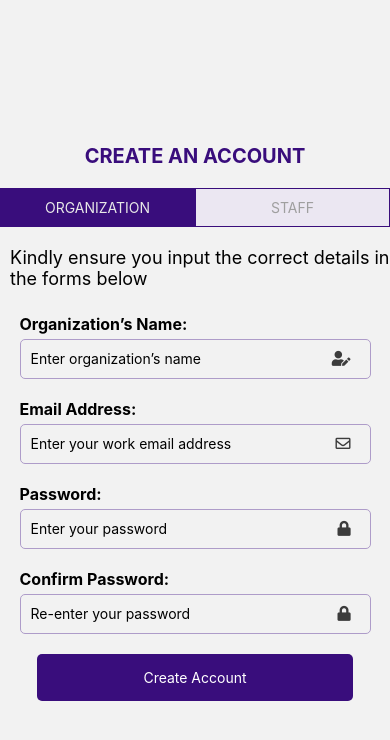
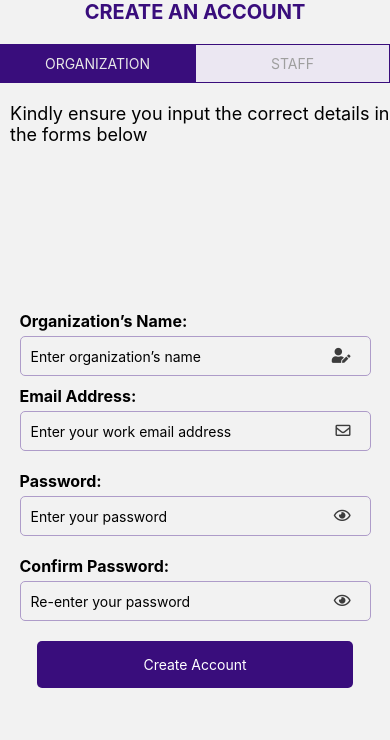
Before and after one commit to jeebulla/RN-Project, a React Native app: screen /SignUp in a window 390 px wide. Shown: the top 740 px of the page. Built offline with nearby package versions, Linux system fonts and the light colour scheme.

Commit message:
sigIn Corrections

```diff
--- /dev/null
+++ b/Screens/LogOut.jsx
@@ -0,0 +1,78 @@
+import React, { useEffect, useState } from "react";
+import { View, Text, StyleSheet, ActivityIndicator, TouchableOpacity } from "react-native";
+
+const LogOut = ({ navigation }) => {
+  const [loading, setLoading] = useState(true);
+
+  useEffect(() => {
+    // Simulating some asynchronous logout logic
+    const logoutAsync = async () => {
+      // You can perform actual logout logic here
+      // For now, let's simulate a delay using setTimeout
+      setTimeout(() => {
+        setLoading(false);
+        // After the logout logic, navigate back to the sign-in screen
+        navigation.navigate("SignIn");
+      }, 2000); // Simulating a 2-second delay
+    };
+
+    logoutAsync();
+  }, [navigation]);
+
+  const handleReturnToSignIn = () => {
+    console.log("Returning to Sign In");
+    navigation.navigate("SignIn");
+  };
+
+  return (
+    <View style={styles.container}>
+      <View style={styles.contentContainer}>
+        {loading ? (
+          // Show a loading spinner while logging out
+          <ActivityIndicator size="large" color="#390D7C" />
+        ) : (
+          // Show a message or any other UI elements after the logout is complete
+          <>
+            <Text style={styles.text}>Logout successful!</Text>
+            {/* You can add more UI elements as needed */}
+
+            <TouchableOpacity style={styles.returnButton} onPress={handleReturnToSignIn}>
+              <Text style={styles.returnButtonText}>Return to Sign In</Text>
+            </TouchableOpacity>
+          </>
+        )}
+      </View>
+    </View>
+  );
+};
+
+const styles = StyleSheet.create({
+  container: {
+    flex: 1,
+    backgroundColor: "#fff", // Set the background color to white
+  },
+  contentContainer: {
+    flex: 1,
+    justifyContent: "center",
+    alignItems: "center",
+  },
+  text: {
+    fontSize: 24,
+    fontWeight: "bold",
+    color: "#8c73b3",
+    marginBottom: 20,
+  },
+  returnButton: {
+    backgroundColor: "#390D7C",
+    padding: 15,
+    borderRadius: 8,
+    marginTop: 20,
+  },
+  returnButtonText: {
+    color: "#fff",
+    textAlign: "center",
+    fontWeight: "bold",
+  },
+});
+
+export default LogOut;
--- a/Screens/Settings.jsx
+++ b/Screens/Settings.jsx
@@ -11,17 +11,17 @@ import Card from "../components/Card";
 import SettingsButton from "../components/SettingsButton";
 import { Ionicons } from "@expo/vector-icons";
 import { SafeAreaView } from "react-native-safe-area-context";
-import ChangePassword from './ChangePassword'
-import { useNavigation } from '@react-navigation/native';
+import ChangePassword from "./ChangePassword";
+import { useNavigation } from "@react-navigation/native";
+import LogOut from "./LogOut";
+import { useTheme } from "../ThemeContext";
+
 // import { createStackNavigator } from '@react-navigation/stack';
-
-
-
 
 // const Stack = createStackNavigator();
 
-
-{/*
+{
+  /*
 const Item = ({ item, index, navigation }) => {
   return (
     <TouchableOpacity
@@ -47,8 +47,8 @@ const Item = ({ item, index, navigation }) => {
     </TouchableOpacity>
   );
 };
-*/}
-
+*/
+}
 
 const { height, width } = Dimensions.get("window");
 export default function Settings() {
@@ -57,6 +57,14 @@ export default function Settings() {
   const navigateToScreen = (screenName) => {
     navigation.navigate(screenName);
   };
+
+  const { isDarkTheme, toggleTheme } = useTheme();
+
+  // Update styles based on the theme
+  const containerStyles = [
+    styles.container,
+    isDarkTheme && styles.darkContainer,
+  ];
 
   const image = require("../assets/images/profile.png");
   return (
@@ -81,25 +89,39 @@ export default function Settings() {
         <Card title="Lunches Rewarded" number="10" backgroundColor="#F2C950" />
       </View>
 
-
-
       <View>
-      <TouchableOpacity style={styles.button}
-      onPress={() => navigateToScreen('Screen1')}>
+        <TouchableOpacity
+          style={styles.button}
+          onPress={() => navigateToScreen("Screen1")}
+        >
           <View>
             <Ionicons name="person-outline" size={24} style={styles.icon} />
           </View>
           <Text style={styles.text}>Edit Profile</Text>
-      <Ionicons name="md-chevron-forward" size={24} style={{ color: '#390D7C', marginLeft: 'auto' }} />
+          <Ionicons
+            name="md-chevron-forward"
+            size={24}
+            style={{ color: "#390D7C", marginLeft: "auto" }}
+          />
         </TouchableOpacity>
 
-      <TouchableOpacity style={styles.button}
-      onPress={() => navigateToScreen('ChangePassword')}>
+        <TouchableOpacity
+          style={styles.button}
+          onPress={() => navigateToScreen("ChangePassword")}
+        >
           <View style={styles.iconContainer}>
-      <Ionicons name="ios-lock-closed-outline" size={24} style={styles.icon} />
+            <Ionicons
+              name="ios-lock-closed-outline"
+              size={24}
+              style={styles.icon}
+            />
           </View>
           <Text style={styles.text}>Change Password</Text>
-      <Ionicons name="md-chevron-forward" size={24} style={{color: '#390D7C', marginLeft: 'auto' }} />
+          <Ionicons
+            name="md-chevron-forward"
+            size={24}
+            style={{ color: "#390D7C", marginLeft: "auto" }}
+          />
         </TouchableOpacity>
 
         <TouchableOpacity style={styles.button}>
@@ -107,15 +129,23 @@ export default function Settings() {
             <Ionicons name="ios-card-outline" size={24} style={styles.icon} />
           </View>
           <Text style={styles.text}>Converted Lunches</Text>
-      <Ionicons name="md-chevron-forward" size={24} style={{color: '#390D7C', marginLeft: 'auto' }} />
+          <Ionicons
+            name="md-chevron-forward"
+            size={24}
+            style={{ color: "#390D7C", marginLeft: "auto" }}
+          />
         </TouchableOpacity>
 
-      <TouchableOpacity style={styles.button}>
+        <TouchableOpacity style={styles.button} onPress={toggleTheme}>
           <View style={styles.iconContainer}>
             <Ionicons name="moon" size={24} style={styles.icon} />
           </View>
-      <Text style={styles.text}>Darks Theme</Text>
-      <Ionicons name="md-chevron-forward" size={24} style={{color: '#390D7C', marginLeft: 'auto' }} />
+          <Text style={styles.text}>Toggle Dark Theme</Text>
+          <Ionicons
+            name="md-chevron-forward"
+            size={24}
+            style={{ color: "#390D7C", marginLeft: "auto" }}
+          />
         </TouchableOpacity>
 
         <TouchableOpacity style={styles.button}>
@@ -123,19 +153,27 @@ export default function Settings() {
             <Ionicons name="ios-shield-outline" size={24} style={styles.icon} />
           </View>
           <Text style={styles.text}>Privacy Policy</Text>
-      <Ionicons name="md-chevron-forward" size={24} style={{color: '#390D7C', marginLeft: 'auto' }} />
+          <Ionicons
+            name="md-chevron-forward"
+            size={24}
+            style={{ color: "#390D7C", marginLeft: "auto" }}
+          />
         </TouchableOpacity>
 
-
-      <TouchableOpacity style={styles.button}>
+        <TouchableOpacity
+          style={styles.button}
+          onPress={() => navigation.navigate("LogOut")}
+        >
           <View style={styles.iconContainer}>
-      <Ionicons name="md-arrow-forward-circle-outline" size={24} style={styles.icon} />
+            <Ionicons
+              name="md-arrow-forward-circle-outline"
+              size={24}
+              style={styles.icon}
+            />
           </View>
           <Text style={styles.text}>Logout</Text>
         </TouchableOpacity>
       </View>
-
-
     </SafeAreaView>
   );
 }
@@ -145,6 +183,9 @@ const styles = StyleSheet.create({
     flex: 1,
     padding: 10,
     width: width * 1,
+  },
+  darkContainer: {
+    backgroundColor: "#000", // Dark background color
   },
   headerText: {
     alignItems: "flex-start",
@@ -178,14 +219,14 @@ const styles = StyleSheet.create({
     marginLeft: 10,
   },
   button: {
-    flexDirection: 'row',
-    justifyContent: 'flex-start',
-    alignItems: 'center',
+    flexDirection: "row",
+    justifyContent: "flex-start",
+    alignItems: "center",
     padding: 12,
     gap: 20,
   },
   text: {
     fontSize: 16,
-    textAlign: 'center'
+    textAlign: "center",
   },
 });
--- a/Screens/SignIn.jsx
+++ b/Screens/SignIn.jsx
@@ -6,7 +6,11 @@ import {
   StyleSheet,
   TextInput,
   TouchableOpacity,
+  KeyboardAvoidingView,
+  TouchableWithoutFeedback,
+  Keyboard,
 } from "react-native";
+import Icon from "react-native-vector-icons/FontAwesome5";
 import { Formik } from "formik";
 import * as Yup from "yup";
 
@@ -16,6 +20,8 @@ const validationSchema = Yup.object().shape({
 });
 
 const SignIn = ({ navigation }) => {
+  const [passwordVisible, setPasswordVisible] = React.useState(false);
+
   const handleSignIn = (values) => {
     // Handling  sign-in logic here using the 'values' object
     console.log("Sign-in values:", values);
@@ -23,6 +29,11 @@ const SignIn = ({ navigation }) => {
   };
 
   return (
+    <KeyboardAvoidingView
+    behavior="padding" // 'padding' or 'height' depending on your preference
+    style={styles.keyboardAvoidingContainer}
+  >
+  <TouchableWithoutFeedback onPress={Keyboard.dismiss}>
     <View style={styles.container}>
       <View style={styles.con}>
         <Text style={styles.text}>Hi there,</Text>
@@ -58,14 +69,26 @@ const SignIn = ({ navigation }) => {
               )}
 
               <Text style={styles.inputTitle}>Password:</Text>
+                <View style={styles.nameContainer}>
                   <TextInput
                     style={styles.input}
-                placeholder="Enter password"
-                secureTextEntry
+                    placeholder="Enter your password"
+                    secureTextEntry={!passwordVisible}
                     onChangeText={handleChange("password")}
                     onBlur={handleBlur("password")}
                     value={values.password}
                   />
+                  <TouchableOpacity
+                    onPress={() => setPasswordVisible(!passwordVisible)}
+                    style={styles.icon}
+                  >
+                    <Icon
+                      name={passwordVisible ? "eye-slash" : "eye"}
+                      size={15}
+                      color="#3C3C3C"
+                    />
+                  </TouchableOpacity>
+                </View>
               {touched.password && errors.password && (
                 <Text style={{ color: "red" }}>{errors.password}</Text>
               )}
@@ -93,6 +116,8 @@ const SignIn = ({ navigation }) => {
         </View>
       </View>
     </View>
+    </TouchableWithoutFeedback>
+    </KeyboardAvoidingView>
   );
 };
 
@@ -102,6 +127,10 @@ const styles = StyleSheet.create({
     backgroundColor: "#fff",
     justifyContent: "center",
     alignItems: "center",
+  },
+  keyboardAvoidingContainer: {
+    flex: 1,
+    justifyContent: "center",
   },
   con: {
     width: "90%",
@@ -168,6 +197,17 @@ const styles = StyleSheet.create({
     fontSize: 14,
     color: "#390D7C",
   },
+  nameContainer: {
+    flexDirection: "row",
+    alignItems: "center",
+
+    position: "relative",
+  },
+  icon: {
+    position: "absolute",
+    right: 20,
+    top: 12,
+  },
 });
 
 export default SignIn;
--- a/Screens/SignUp.jsx
+++ b/Screens/SignUp.jsx
@@ -7,16 +7,23 @@ import {
   StyleSheet,
   Modal,
   Alert,
+  KeyboardAvoidingView,
+  TouchableWithoutFeedback,
+  Keyboard,
 } from "react-native";
 import { Formik } from "formik";
 import * as Yup from "yup";
 import { useNavigation } from "@react-navigation/native";
 import Icon from "react-native-vector-icons/FontAwesome5";
 import { signUp } from "../http/auth";
+import { SafeAreaView } from "react-native-safe-area-context";
 
 const SignUp = () => {
   const [isOrganization, setIsOrganization] = React.useState(true);
   const [successModalVisible, setSuccessModalVisible] = React.useState(false);
+  const [passwordVisible, setPasswordVisible] = React.useState(false); // New state
+  const [confirmPasswordVisible, setConfirmPasswordVisible] =
+    React.useState(false); // New state
   const navigation = useNavigation();
 
   const toggleSuccessModal = () => {
@@ -38,7 +45,7 @@ const SignUp = () => {
     }
 
     // Show success modal
-    // toggleSuccessModal();
+    toggleSuccessModal();
   };
 
   const goToHome = () => {
@@ -63,7 +70,7 @@ const SignUp = () => {
   });
 
   return (
-    <View style={styles.container}>
+    <SafeAreaView style={styles.container}>
       <Text style={styles.title}>CREATE AN ACCOUNT</Text>
 
       <View style={styles.buttonsContainer}>
@@ -118,7 +125,11 @@ const SignUp = () => {
           Kindly ensure you input the correct details in the forms below
         </Text>
       </View>
-
+      <KeyboardAvoidingView
+        behavior="height"
+        style={styles.keyboardAvoidingContainer}
+      >
+        <TouchableWithoutFeedback onPress={Keyboard.dismiss}>
           <Formik
             initialValues={{
               organizationName: "",
@@ -141,7 +152,7 @@ const SignUp = () => {
             }) => (
               <View style={styles.con}>
                 {isOrganization ? (
-              <React.Fragment>
+                  <React.Fragment >
                     {/* Organization Form */}
                     <Text style={styles.inputTitle}>Organization’s Name:</Text>
                     <View style={styles.nameContainer}>
@@ -152,7 +163,6 @@ const SignUp = () => {
                         onBlur={handleBlur("organizationName")}
                         value={values.organizationName}
                       />
-
                       <Icon
                         name="user-edit"
                         size={15}
@@ -173,7 +183,6 @@ const SignUp = () => {
                         onBlur={handleBlur("fullName")}
                         value={values.fullName}
                       />
-
                       <Icon
                         name="user-edit"
                         size={15}
@@ -205,7 +214,6 @@ const SignUp = () => {
                     onBlur={handleBlur("email")}
                     value={values.email}
                   />
-
                   <Icon
                     name="envelope"
                     size={15}
@@ -213,49 +221,67 @@ const SignUp = () => {
                     style={styles.icon}
                   />
                 </View>
+                {/* Display email error message */}
+                <Text style={styles.errorMessage}>
+                  {touched.email && errors.email}
+                </Text>
 
+                {/* Display password and confirm password with visibility toggle */}
                 <Text style={styles.inputTitle}>Password:</Text>
                 <View style={styles.nameContainer}>
                   <TextInput
                     style={styles.input}
                     placeholder="Enter your password"
-                secureTextEntry
+                    secureTextEntry={!passwordVisible}
                     onChangeText={handleChange("password")}
                     onBlur={handleBlur("password")}
                     value={values.password}
                   />
+                  <TouchableOpacity
+                    onPress={() => setPasswordVisible(!passwordVisible)}
+                    style={styles.icon}
+                  >
+                    <Icon
+                      name={passwordVisible ? "eye-slash" : "eye"}
+                      size={15}
+                      color="#3C3C3C"
+                    />
+                  </TouchableOpacity>
+                </View>
+                {/* Display password error message */}
+                <Text style={styles.errorMessage}>
+                  {touched.password && errors.password}
+                </Text>
 
-              <Icon name="lock" size={15} color="#3C3C3C" style={styles.icon} />
-            </View>
-            {isOrganization && (
-              <React.Fragment>
                 <Text style={styles.inputTitle}>Confirm Password:</Text>
                     <View style={styles.nameContainer}>
                       <TextInput
                         style={styles.input}
                         placeholder="Re-enter your password"
-                    secureTextEntry
+                        secureTextEntry={!confirmPasswordVisible}
                         onChangeText={handleChange("confirmPassword")}
                         onBlur={handleBlur("confirmPassword")}
                         value={values.confirmPassword}
                       />
-
+                      <TouchableOpacity
+                        onPress={() =>
+                          setConfirmPasswordVisible(!confirmPasswordVisible)
+                        }
+                        style={styles.icon}
+                      >
                         <Icon
-                    name="lock"
+                          name={confirmPasswordVisible ? "eye-slash" : "eye"}
                           size={15}
                           color="#3C3C3C"
-                    style={styles.icon}
                         />
+                      </TouchableOpacity>
                     </View>
-              </React.Fragment>
-            )}
+                    {/* Display confirm password error message */}
+                    <Text style={styles.errorMessage}>
+                      {touched.confirmPassword && errors.confirmPassword}
+                    </Text>
 
-            {/* Display error messages */}
-            {Object.keys(errors).map((field, index) => (
-              <Text key={index} style={{ color: "red" }}>
-                {touched[field] && errors[field]}
-              </Text>
-            ))}
+
 
                 <TouchableOpacity
                   style={styles.signupButton}
@@ -266,6 +292,8 @@ const SignUp = () => {
               </View>
             )}
           </Formik>
+        </TouchableWithoutFeedback>
+      </KeyboardAvoidingView>
 
       {/* Success Modal */}
       <Modal
@@ -290,7 +318,7 @@ const SignUp = () => {
           </View>
         </View>
       </Modal>
-    </View>
+    </SafeAreaView>
   );
 };
 
@@ -301,11 +329,17 @@ const styles = StyleSheet.create({
     justifyContent: "center",
     alignItems: "center",
   },
+  keyboardAvoidingContainer: {
+    flex: 1,
+    width: "90%",
+    justifyContent: "center"
+  },
   // sec: {
   //   height: 100,
   // },
   con: {
-    width: "90%",
+
+
   },
   title: {
     fontSize: 20,
@@ -333,7 +367,6 @@ const styles = StyleSheet.create({
   conText: {
     marginLeft: 10,
     fontSize: 18,
-    marginBottom: 15,
   },
   inputTitle: {
     marginTop: 10,
@@ -346,7 +379,6 @@ const styles = StyleSheet.create({
   nameContainer: {
     flexDirection: "row",
     alignItems: "center",
-
     position: "relative",
   },
   icon: {
@@ -360,7 +392,6 @@ const styles = StyleSheet.create({
     height: 40,
     borderColor: "#AE9CC9",
     borderWidth: 1,
-    marginBottom: 10,
     padding: 10,
     borderRadius: 5,
   },
@@ -423,6 +454,10 @@ const styles = StyleSheet.create({
     textAlign: "center",
     fontWeight: "600",
   },
+  errorMessage: {
+    color: "red",
+    marginBottom: 10,
+  },
 });
 
 export default SignUp;
--- /dev/null
+++ b/ThemeContext.js
@@ -0,0 +1,21 @@
+import React, { createContext, useState, useContext } from "react";
+
+const ThemeContext = createContext();
+
+export const ThemeProvider = ({ children }) => {
+  const [isDarkTheme, setIsDarkTheme] = useState(false);
+
+  const toggleTheme = () => {
+    setIsDarkTheme((prev) => !prev);
+  };
+
+  return (
+    <ThemeContext.Provider value={{ isDarkTheme, toggleTheme }}>
+      {children}
+    </ThemeContext.Provider>
+  );
+};
+
+export const useTheme = () => {
+  return useContext(ThemeContext);
+};
```
Also changed, not shown: App.js (+13 -4 lines), Screens/Screen4.jsx (deleted, +0 -13 lines). Lines whose indentation alone changed are shown as unchanged.
